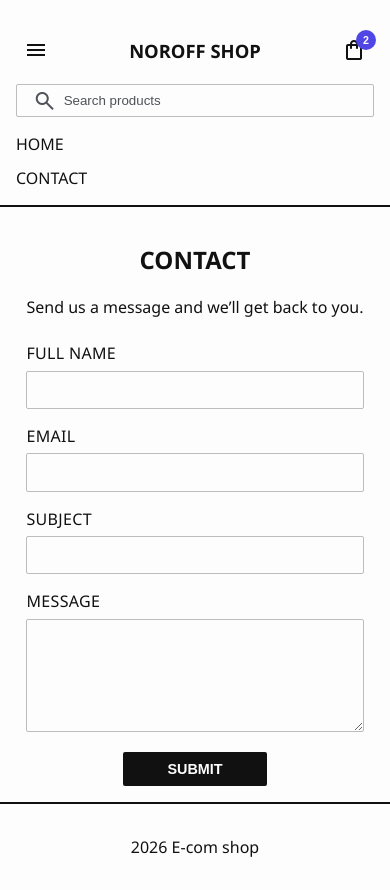
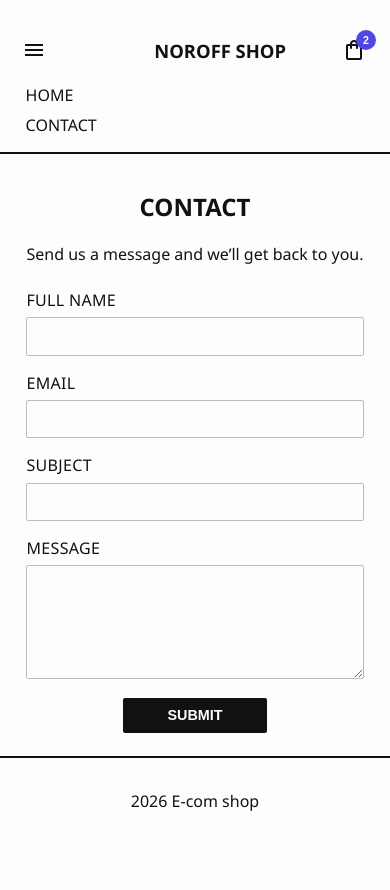
Before and after one commit to VildeAvloes/javascript-frameworks-ca, a React (Create React App) app: page /contact in a window 390 px wide. Both pictures are taken after a click on the button "menu". After the commit the page ends 844 px from the top, so only its background shows below. Built offline with nearby package versions, Linux system fonts and the light colour scheme.

Commit message:
Moved search-bar out of header and updated styling

```diff
--- a/src/components/layout/cart-icon/CartIcon.jsx
+++ b/src/components/layout/cart-icon/CartIcon.jsx
@@ -11,7 +11,7 @@ export default function CartIcon({ count = 2 }) {
       onClick={() => navigate("/cart")}
       aria-label="Cart"
     >
-      <span className="material-symbols-outlined" aria-hidden="true">
+      <span className={"material-symbols-outlined"} aria-hidden="true">
         shopping_bag
       </span>
 
--- a/src/components/layout/header/Header.jsx
+++ b/src/components/layout/header/Header.jsx
@@ -1,6 +1,5 @@
 import { useState } from "react";
 import { Link } from "react-router-dom";
-import SearchBar from "../../products/search-bar/SearchBar";
 import s from "./Header.module.scss";
 import CartIcon from "../cart-icon/CartIcon";
 
@@ -10,33 +9,21 @@ export default function Header() {
   return (
     <header className={s.header}>
       <div className={s.wrapper}>
-        <div className={s["row-one"]}>
         <button
           type="button"
           className={s.burger}
-            onClick={() => setIsOpen((v) => !v)}
+          onClick={() => setIsOpen((open) => !open)}
           aria-label="Toggle menu"
           aria-expanded={isOpen}
         >
-            <span className="material-symbols-outlined" aria-hidden="true">
+          <span className={"material-symbols-outlined"} aria-hidden="true">
             menu
           </span>
         </button>
         <Link to="/" className={s.logo} onClick={() => setIsOpen(false)}>
           Noroff Shop
         </Link>
-
-          <div className={s["search-wrapper"]}>
-            <SearchBar />
-          </div>
-
-          <div className={s["cart-wrapper"]}>
-            <CartIcon />
-          </div>
-        </div>
-
-        <div className={`${s["row-two"]} ${isOpen ? s.open : ""}`}>
-          <nav className={s.nav}>
+        <nav className={`${s.nav} ${isOpen ? s.open : " "}`}>
           <Link
             className={s["nav-link"]}
             to="/"
@@ -52,6 +39,8 @@ export default function Header() {
             Contact
           </Link>
         </nav>
+        <div className={s["cart-wrapper"]}>
+          <CartIcon />
         </div>
       </div>
     </header>
--- a/src/components/layout/header/Header.module.scss
+++ b/src/components/layout/header/Header.module.scss
@@ -8,11 +8,6 @@
     max-width: 72rem;
     margin: 0 auto;
     padding: 1em;
-    display: flex;
-    flex-direction: column;
-    gap: 1em;
-
-    .row-one {
     display: grid;
     grid-template-columns: 1fr minmax(12rem, 32rem) 1fr;
     align-items: center;
@@ -32,9 +27,10 @@
     }
   }
 
-    .search-wrapper {
+  .nav {
     justify-self: center;
-      width: 100%;
+    display: flex;
+    gap: 1.5rem;
   }
 
   .cart-wrapper {
@@ -42,16 +38,6 @@
     display: inline-flex;
     align-items: center;
     gap: 0.5em;
-    }
-
-    .row-two {
-      display: flex;
-      justify-content: center;
-    }
-
-    .nav {
-      display: flex;
-      gap: 1.5rem;
   }
 
   .nav-link {
@@ -67,27 +53,27 @@
   .burger {
     display: none;
     border: none;
-      justify-self: end;
     background: $light;
     color: $primary;
-      padding: 0.45em 0.6em;
     cursor: pointer;
   }
 
   @media (max-width: 770px) {
-      .row-one {
-        grid-template-columns: auto 1fr auto;
-        grid-template-areas:
-          "burger logo cart"
-          "search search search";
+    .wrapper {
+      grid-template-areas: "burger logo cart";
       align-items: center;
     }
 
     .burger {
       display: inline-flex;
+      grid-area: burger;
       justify-self: start;
       width: fit-content;
-        grid-area: burger;
+    }
+
+    .logo {
+      grid-area: logo;
+      justify-self: center;
     }
 
     .cart-wrapper {
@@ -95,31 +81,18 @@
       justify-self: end;
     }
 
-      .search-wrapper {
-        grid-area: search;
-        justify-self: stretch;
-        width: 100%;
-      }
-
-      .logo {
-        grid-area: logo;
-        justify-self: center;
-      }
-
-      .row-two {
+    .nav {
       display: none;
     }
 
     .open {
       display: flex;
       justify-content: left;
-      }
-
-      .nav {
       flex-direction: column;
-        align-items: left;
-        gap: 0.75rem;
+      align-items: flex-start;
+      justify-self: start;
+      gap: 0.5em;
+      padding: 0 0.6em;
     }
   }
 }
-}
--- a/src/pages/home/HomePage.jsx
+++ b/src/pages/home/HomePage.jsx
@@ -17,6 +17,7 @@ export default function HomePage() {
   return (
     <section className={s.container}>
       <h1>Products</h1>
+
       <ul className={s.grid}>
         {products.map((product) => (
           <li key={product.id}>
```
Lines whose indentation alone changed are shown as unchanged.
